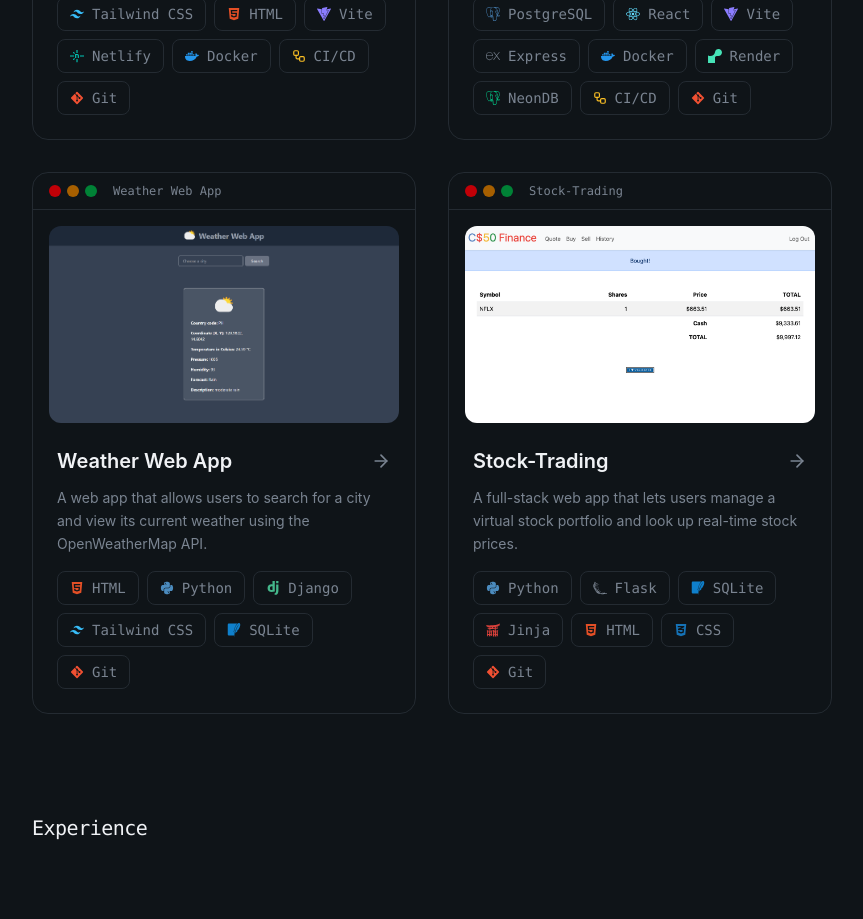
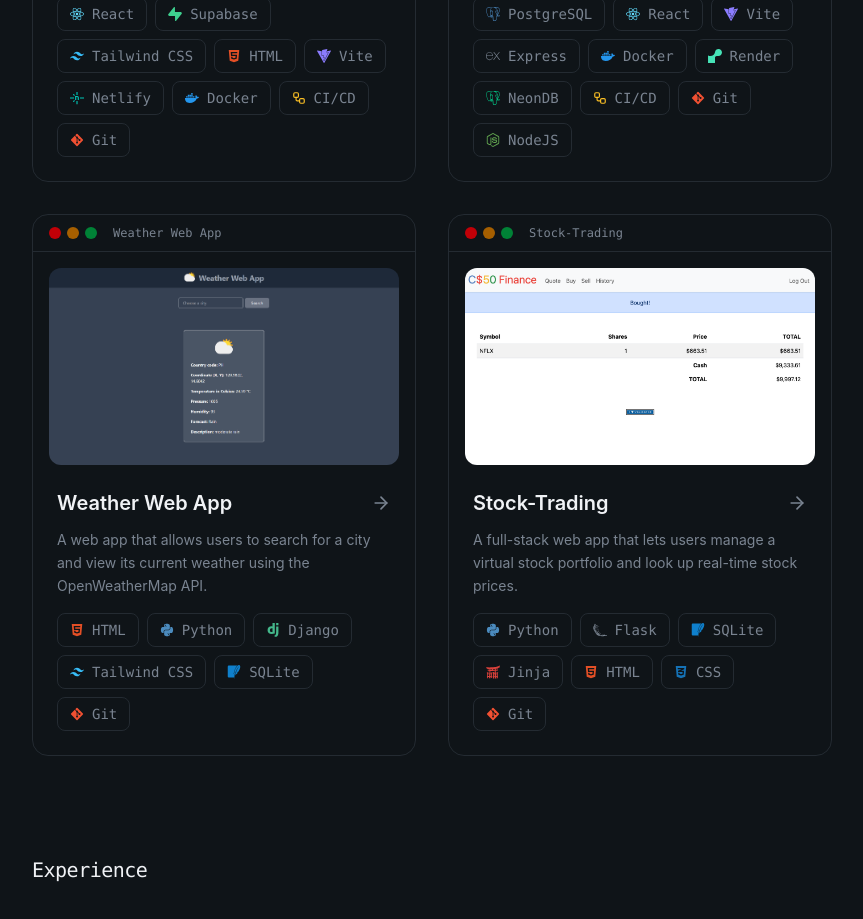
Before and after one commit to Ein-shen/My-porfolio, a React (Vite) app: page / in a window 1280 px wide. Shown: the part 1180-2099 px from the top of the page, without its empty margins (208-1071 px from the left). Built offline with nearby package versions, Linux system fonts and the light colour scheme; the HTML template or start-up script is replaced by a standard one.

Commit message:
re-name the node js and the express

```diff
--- a/src/sections/Projects.jsx
+++ b/src/sections/Projects.jsx
@@ -41,6 +41,7 @@ const projects = [
       "NeonDB",
       "CI/CD",
       "Git",
+      "NodeJS",
     ],
     github: "https://github.com/Ein-shen/Finance_tracker",
   },
```
